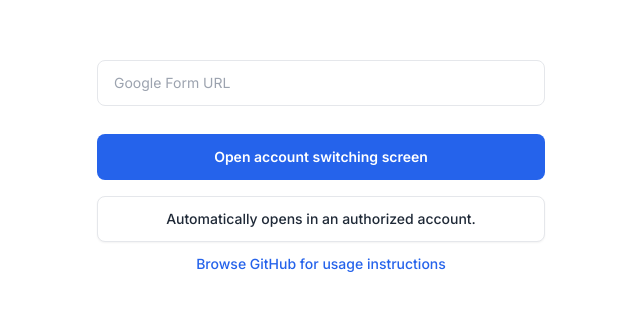
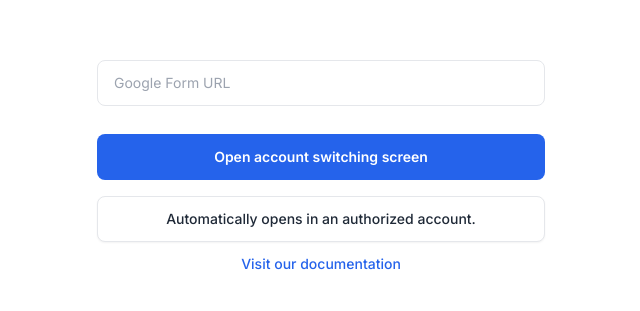
Before and after one commit to minagishl/google-account-permission-handler, a Next.js app: page / in a window 1280 px wide. Shown: the part 233-544 px from the top of the page, without its empty margins (319-959 px from the left). Built offline with nearby package versions, Linux system fonts and the light colour scheme.

Commit message:
Changed the message at the bottom of the page so that it can be changed.

```diff
--- a/src/app/page.tsx
+++ b/src/app/page.tsx
@@ -37,7 +37,7 @@
   };
 
   const handleRedirect = () => {
-    router.push(process.env.NEXT_PUBLIC_GITHUB_URL ?? '/');
+    router.push(process.env.NEXT_PUBLIC_REDIRECT_URL ?? '/');
   };
 
   function transformGoogleFormsUrl(url: string): string {
@@ -50,6 +50,8 @@
     }
     return url;
   }
+
+  console.log(process.env.NEXT_PUBLIC_REDIRECT_HIDDEN);
 
   return (
     <main className="w-screen h-screen flex justify-center items-center flex-col space-y-3 px-3">
@@ -83,12 +85,15 @@
           Automatically opens in an authorized account.
         </button>
       </form>
-      <button
-        className="text-blue-600 decoration-2 hover:underline text-sm font-medium dark:text-blue-500"
-        onClick={handleRedirect}
-      >
-        Browse GitHub for usage instructions
-      </button>
+      {process.env.NEXT_PUBLIC_REDIRECT_HIDDEN !== 'true' && (
+        <button
+          className="text-blue-600 decoration-2 hover:underline text-sm font-medium dark:text-blue-500"
+          onClick={handleRedirect}
+        >
+          {process.env.NEXT_PUBLIC_REDIRECT_TEXT ??
+            'Browse GitHub for usage instructions'}
+        </button>
+      )}
     </main>
   );
 }
```
Also changed, not shown: 1 other file (tests, documents, lock files or other folders).
